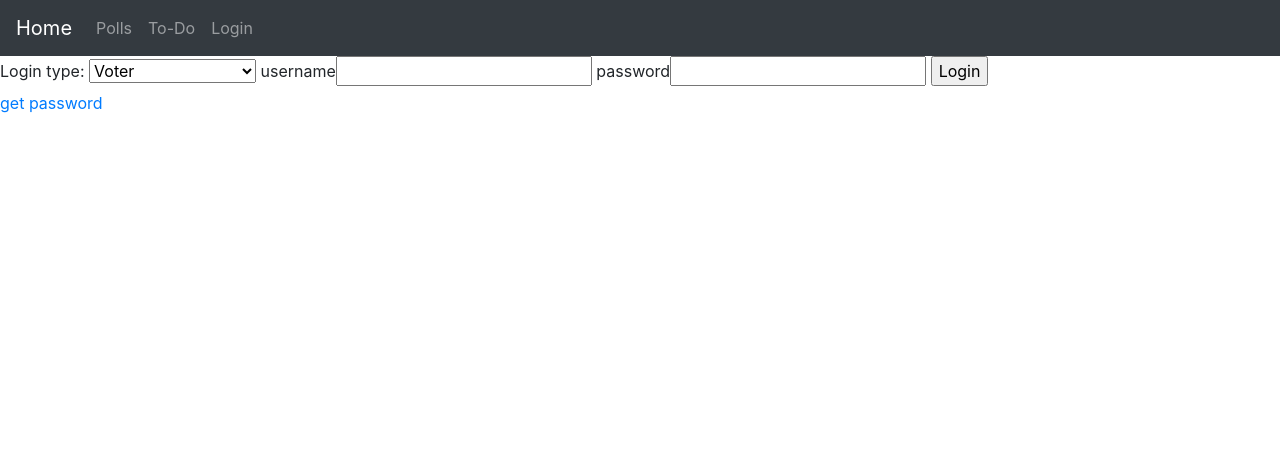
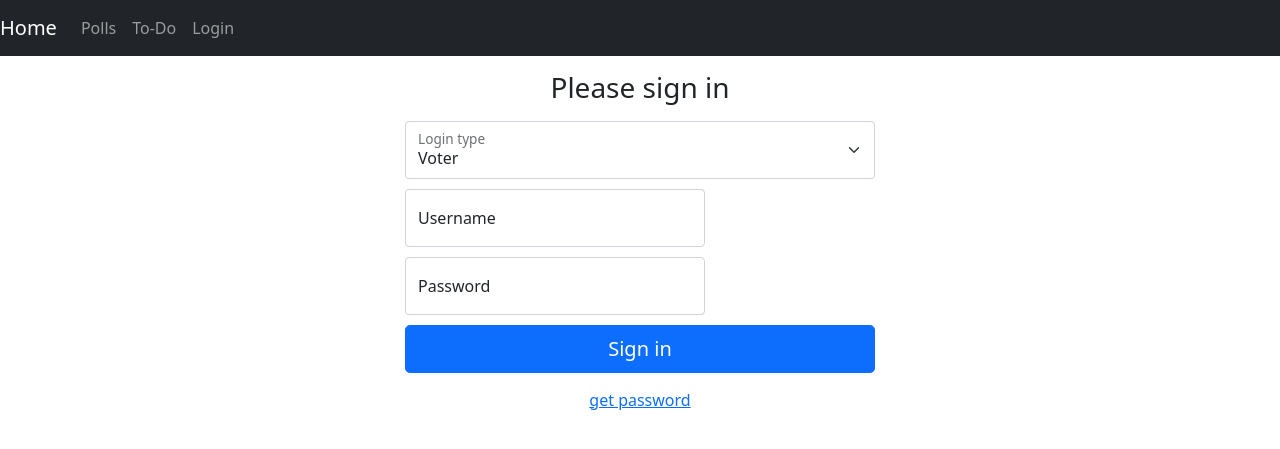
Before and after one commit to IgnatiousVarghese/Election-Management-System, a Django app: page /login/ in a window 1280 px wide. Shown: the top 449 px of the page. Run offline with Django 3.2, Linux system fonts and the light colour scheme; some libraries are stand-ins or nearby versions.

Commit message:
Did front-end design for Forms.

```diff
--- a/election_site/election/forms.py
+++ b/election_site/election/forms.py
@@ -8,27 +8,51 @@ LOGIN_TYPE = [
 ]
 
 class LoginForm(forms.Form):
-    login_type = forms.ChoiceField(
-        choices=LOGIN_TYPE,
-    )
-    username = forms.CharField(required=True)
-    password = forms.CharField(required=True)
+    login_type = forms.ChoiceField(choices=LOGIN_TYPE,
+    widget=forms.Select(attrs={
+        'class' : 'form-select',
+    }))
+    username = forms.CharField(label = 'Username',
+    widget=forms.TextInput(attrs={
+        'class': 'form-control',
+        'placeholder': 'Rollno / Username',
+    }))
+    password = forms.CharField(widget=forms.TextInput(attrs={
+        'class': 'form-control',
+        'placeholder': 'password',
+    }))
 
 class password_change(forms.Form):
-    email = forms.EmailField(required=True)
+    email = forms.EmailField(required=True,
+    widget=forms.EmailInput(attrs={
+        'class': 'form-control',
+        'placeholder': 'Email',
+    }))
 
 class AddCandidateForm(forms.Form):
-    rollno = forms.CharField(required=True)
-    manifesto = forms.CharField(required=True)
-    post_applied = forms.ModelChoiceField(queryset=Post.objects.all())
+    rollno = forms.CharField(widget=forms.TextInput(attrs={
+        'class': 'form-control',
+        'placeholder': 'Rollno',
+    }))
+    post_applied = forms.ModelChoiceField(queryset=Post.objects.all(),
+    widget=forms.Select(attrs={
+        'class' : 'form-select',
+    }))
+    manifesto = forms.CharField(widget=forms.Textarea(attrs={
+        'class': 'form-control',
+        'placeholder': 'Rollno',
+        'rows' : 10,
+    }))
 
 class AddPost(forms.Form):
-    post_name = forms.CharField(required=True)
-    desc = forms.CharField(required=True)
-
-class AddPost(forms.Form):
-    post_name = forms.CharField(required=True)
-    desc = forms.CharField(required=True)
+    post_name = forms.CharField(widget=forms.TextInput(attrs={
+        'class': 'form-control',
+        'placeholder': 'Post Name',
+    }))
+    desc = forms.CharField(widget=forms.Textarea(attrs={
+        'class': 'form-control',
+        'placeholder': 'Give a small Description',
+    }))
 
 class SearchForm(forms.Form):
     username = forms.CharField(required=True)
--- a/election_site/election/views_authenticate.py
+++ b/election_site/election/views_authenticate.py
@@ -1,5 +1,6 @@
 from django.core.mail import send_mail
 from django.shortcuts import render, redirect
+from django.contrib import messages
 from django.http import HttpResponse
 from election_site.settings import EMAIL_HOST_USER
 from .models import *
@@ -17,15 +18,19 @@ def get_password(request):
 			password = random.randint(1, 10000)
 			voters = Voter.objects.filter(email=email)
 			if len(voters) < 1:
-				context['error'] = "email not in database"
+				messages.error(request, "Voter not Database")
 				context['form'] = form
 				return render(request, 'account/get_password.html', context)
 			voter = voters[0]
 			voter.password = password
-			voter.save()
+			try:
+				voter.save()
+				messages.success(request, f"Password of {voter.rollno} changed.")
+			except:
+				messages.error(request, "Password unable to change.")
 
 			subject = 'Password Changed'
-			message = 'new password is {0}'.format(password)
+			message = 'New password is {0}'.format(password)
 			recepient = str(email)
 			send_mail(
 				subject,
@@ -35,7 +40,7 @@ def get_password(request):
 				fail_silently=False
 			)
 		else:
-			context['error'] = "input invalid"
+			messages.error(request, "input invalid")
 	else:
 		context['form'] = form
 		return render(request, 'account/get_password.html', context)
@@ -50,54 +55,62 @@ def login(request):
 		if form.is_valid():
 			login_type = form.cleaned_data['login_type']
 			username = form.cleaned_data['username']
-			print("****************************Login request for {}********************************".format(username))
 			password = form.cleaned_data['password']
 
 			if login_type == '1':
 				rollno = username
-				voter = Voter.objects.filter(pk=rollno)
-				if len(voter) < 1:
-					return HttpResponse("Voter not found")
+				try:
+					voter = Voter.objects.get(pk=rollno)
 
-				if password == voter[0].password:
-					request.session['voter'] = rollno
-					request.session['is_authenticated'] = True
-					request.session.set_expiry(30000)
-					print("****************************Login request for {} ACCEPTED********************************".format(username))
-					return redirect('election:home')
-				else:
-					return HttpResponse(" password incorrect")
+					if password == voter.password:
+						request.session['voter'] = rollno
+						request.session['is_authenticated'] = True
+						request.session.set_expiry(30000)
+						messages.success(request, "successfully logged in as Voter")
+						return redirect('election:home')
+					else:
+						messages.error(request, "Password incorrect")
+				except:
+					messages.error(request, "Voter not found in Database")
 
-			if login_type == '2':
+			elif login_type == '2':
 				rollno = username
-				candidate = Candidate.objects.filter(voter__rollno=rollno)
-				if len(candidate) < 1:
-					return HttpResponse("candidate not found")
+				try:
+					candidate = Candidate.objects.get(voter__rollno=rollno)
 
-				if password == candidate[0].voter.password:
-					request.session['candidate'] = rollno
-					request.session['is_authenticated'] = True
-					request.session.set_expiry(300)
-					return redirect('election:home')
-				else:
-					return HttpResponse(" password incorrect")
+					if password == candidate.voter.password:
+						request.session['candidate'] = rollno
+						request.session['is_authenticated'] = True
+						request.session.set_expiry(300)
+						messages.success(request, "successfully logged in as Candidate")
+						return redirect('election:home')
+					else:
+						messages.error(request, "Password incorrect")
+				except:
+					messages.error(request, "Candidate not found in Database")
 
-			if login_type == '3':
-				cordinators = Election_Coordinator.objects.filter(
-					username=username)
-				if len(cordinators) < 1:
-					return HttpResponse("cordinators not found")
+			elif login_type == '3':
+				try:
+					ec = Election_Coordinator.objects.get(
+						username=username
+						)
+					print(username)
+					if password == ec.password:
+						request.session['election_cordinator'] = username
+						request.session['is_authenticated'] = True
+						request.session.set_expiry(300)
+						messages.success(request, "successfully logged in as EC")
+						return redirect('election:home')
+					else:
+						messages.error(request, "Password incorrect")
+				except:
+					messages.error(request, "EC not found in Database")
 
-				if password == cordinators[0].password:
-					request.session['election_cordinator'] = username
-					request.session['is_authenticated'] = True
-					request.session.set_expiry(300)
-					return redirect('index')
-				else:
-					return HttpResponse(" password incorrect")
+			else:
+				messages.error(request, "Login type not accepted")
 
 		else:
-			return HttpResponse(request)
+			messages.error(request, "Form input not valid")
 
 	context = {
 		'form': form
--- a/election_site/templates/account/login.html
+++ b/election_site/templates/account/login.html
@@ -1,23 +1,26 @@
 {% extends 'base.html' %}
 
+{% block content %}
+<div class = "text-center">
+    <form class="form" action="" method="post">
+        {% csrf_token %}
 
-{% block content %}
+        <h1 class="h3 mb-3 fw-normal">Please sign in</h1>
 
-<form action="" method="post">
-    {% csrf_token %}
+        {% for field in form %}
+        <div class="form-floating">
+            {{field}}
+            <label for="{{ field.id_for_label }}">{{field.label}}</label>
+        </div>
+        {% endfor %}
 
-    {{form.login_type.label_tag}}
+        <button class="w-100 btn btn-lg btn-primary" type="submit">Sign in</button>
+    </form>
 
-    {{form.login_type}}
+    <a href="/get_password/">
+        get password
+    </a>
+</div>
 
-    username{{form.username}}
-
-    password{{form.password}}
-
-    <input type="submit" value="Login">
-</form>
-<a href="/get_password/">
-    get password
-</a>
 
 {% endblock %}
--- a/election_site/templates/base.html
+++ b/election_site/templates/base.html
@@ -9,18 +9,45 @@
     </title>
     <meta charset="utf-8">
     <meta name="viewport" content="width=device-width, initial-scale=1">
-    <link href="https://fonts.googleapis.com/icon?family=Material+Icons" rel="stylesheet">
-    <link rel="stylesheet" href="https://cdn.jsdelivr.net/npm/bootstrap-icons@1.5.0/font/bootstrap-icons.css">
-    <link rel="stylesheet" href="https://maxcdn.bootstrapcdn.com/bootstrap/4.5.2/css/bootstrap.min.css">
+    <link href="https://cdn.jsdelivr.net/npm/bootstrap@5.0.2/dist/css/bootstrap.min.css" rel="stylesheet"
+        integrity="sha384-EVSTQN3/azprG1Anm3QDgpJLIm9Nao0Yz1ztcQTwFspd3yD65VohhpuuCOmLASjC" crossorigin="anonymous">
+    <script src="https://cdn.jsdelivr.net/npm/bootstrap@5.0.2/dist/js/bootstrap.bundle.min.js"
+        integrity="sha384-MrcW6ZMFYlzcLA8Nl+NtUVF0sA7MsXsP1UyJoMp4YLEuNSfAP+JcXn/tWtIaxVXM"
+        crossorigin="anonymous"></script>
 
+    <script src="https://cdn.jsdelivr.net/npm/@popperjs/core@2.9.2/dist/umd/popper.min.js"
+        integrity="sha384-IQsoLXl5PILFhosVNubq5LC7Qb9DXgDA9i+tQ8Zj3iwWAwPtgFTxbJ8NT4GN1R8p"
+        crossorigin="anonymous"></script>
+    <script src="https://cdn.jsdelivr.net/npm/bootstrap@5.0.2/dist/js/bootstrap.min.js"
+        integrity="sha384-cVKIPhGWiC2Al4u+LWgxfKTRIcfu0JTxR+EQDz/bgldoEyl4H0zUF0QKbrJ0EcQF"
+        crossorigin="anonymous"></script>
 
-    <script src="https://ajax.googleapis.com/ajax/libs/jquery/3.5.1/jquery.min.js"></script>
-    <script src="https://cdnjs.cloudflare.com/ajax/libs/popper.js/1.16.0/umd/popper.min.js"></script>
-    <script src="https://maxcdn.bootstrapcdn.com/bootstrap/4.5.2/js/bootstrap.min.js"></script>
     <style>
-        .li {
-            list-style: none;
-            list-style-type: none;
+        .form {
+            width: 100%;
+            max-width: 500px;
+            padding: 15px;
+            margin: auto;
+            align-content: center;
+        }
+
+        .form input[type="text"] {
+            max-width: 300px;
+            margin-bottom: 10px;
+            align-content: center;
+        }
+        .form input[type="email"] {
+            max-width: 500px;
+            margin-bottom: 10px;
+        }
+
+        .form select {
+            max-width: 500px;
+            margin-bottom: 10px;
+        }
+        .form textarea {
+            max-width: 500px;
+            margin-bottom: 10px;
         }
     </style>
     {% block style %}
@@ -69,8 +96,8 @@
                 </li>
                 {% endif %}
 
-        </ul>
-    </div>
+            </ul>
+        </div>
 
     </nav>
     <div class="container">
```
Also changed, not shown: election_site/templates/account/get_password.html (+13 -10 lines), election_site/templates/election_coordinator/add-candidate.html (+16 -8 lines), election_site/templates/election_coordinator/add-post.html (+18 -12 lines).
